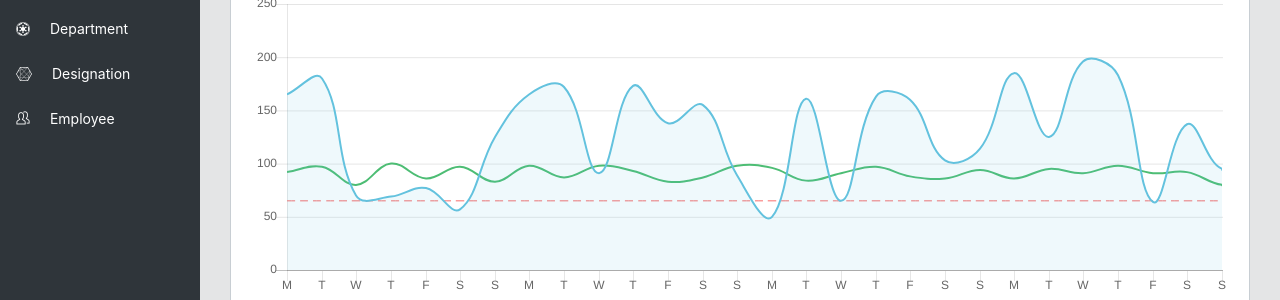
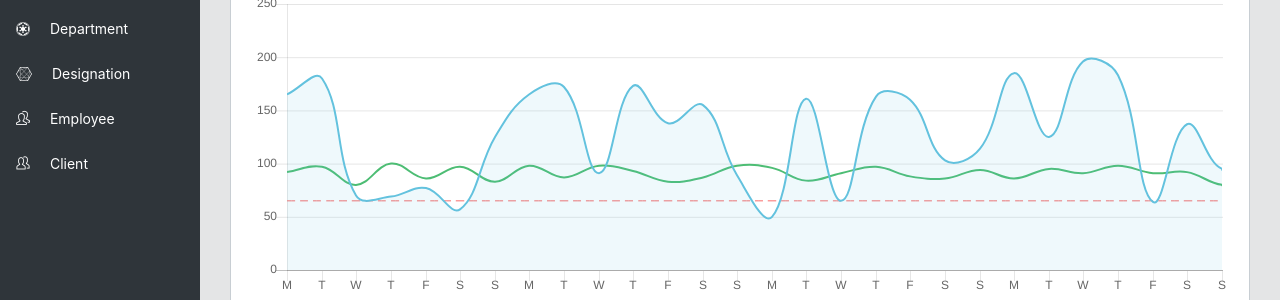
Before and after one commit to nahidsaikat/scrumate, a Django app: page / in a window 1280 px wide. Shown: the part 360-660 px from the top of the page. Run offline with Django 3.2, Linux system fonts and the light colour scheme; the visitor is signed in with stand-in values (Sample User, id 1); some libraries are stand-ins or nearby versions; some web fonts are replaced.

Commit message:
<63> Client url and menu.

```diff
--- a/core/templates/index.html
+++ b/core/templates/index.html
@@ -111,7 +111,11 @@
                 </li>
                 <li class="nav-item">
                     <a class="nav-link" href="{% url 'employee_list' %}">
-                        <i class="icons cui-people mr-3"></i> Employee</a>
+                        <i class="icons icon-people mr-3"></i> Employee</a>
+                </li>
+                <li class="nav-item">
+                    <a class="nav-link" href="{% url 'client_list' %}">
+                        <i class="icons cui-people mr-3"></i> Client</a>
                 </li>
                 {% endif %}
             </ul>
--- a/core/urls.py
+++ b/core/urls.py
@@ -21,4 +21,6 @@ urlpatterns = [
     path('designation/add/', views.designation_add, name='designation_add'),
     path('employee/', views.employee_list, name='employee_list'),
     path('employee/add/', views.employee_add, name='employee_add'),
+    path('client/', views.employee_list, name='client_list'),
+    path('client/add/', views.employee_add, name='client_add'),
 ]
```
